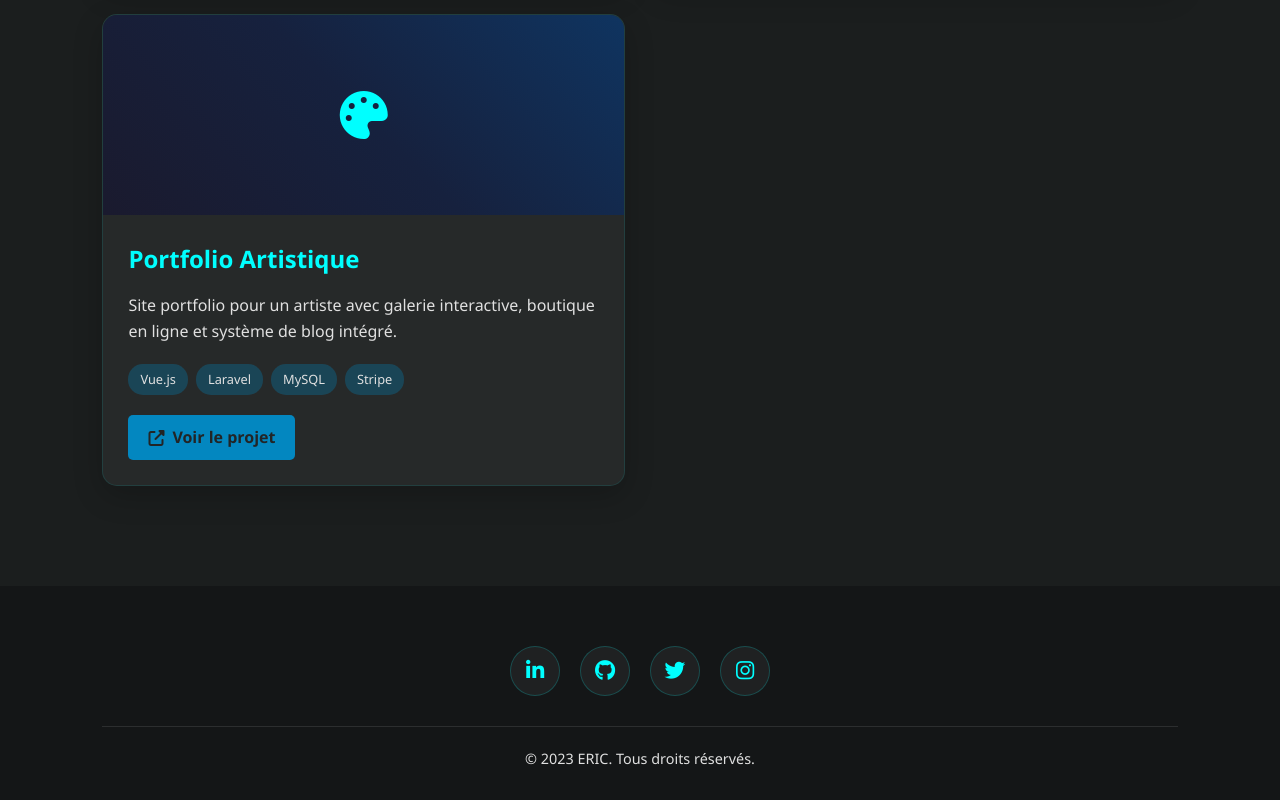
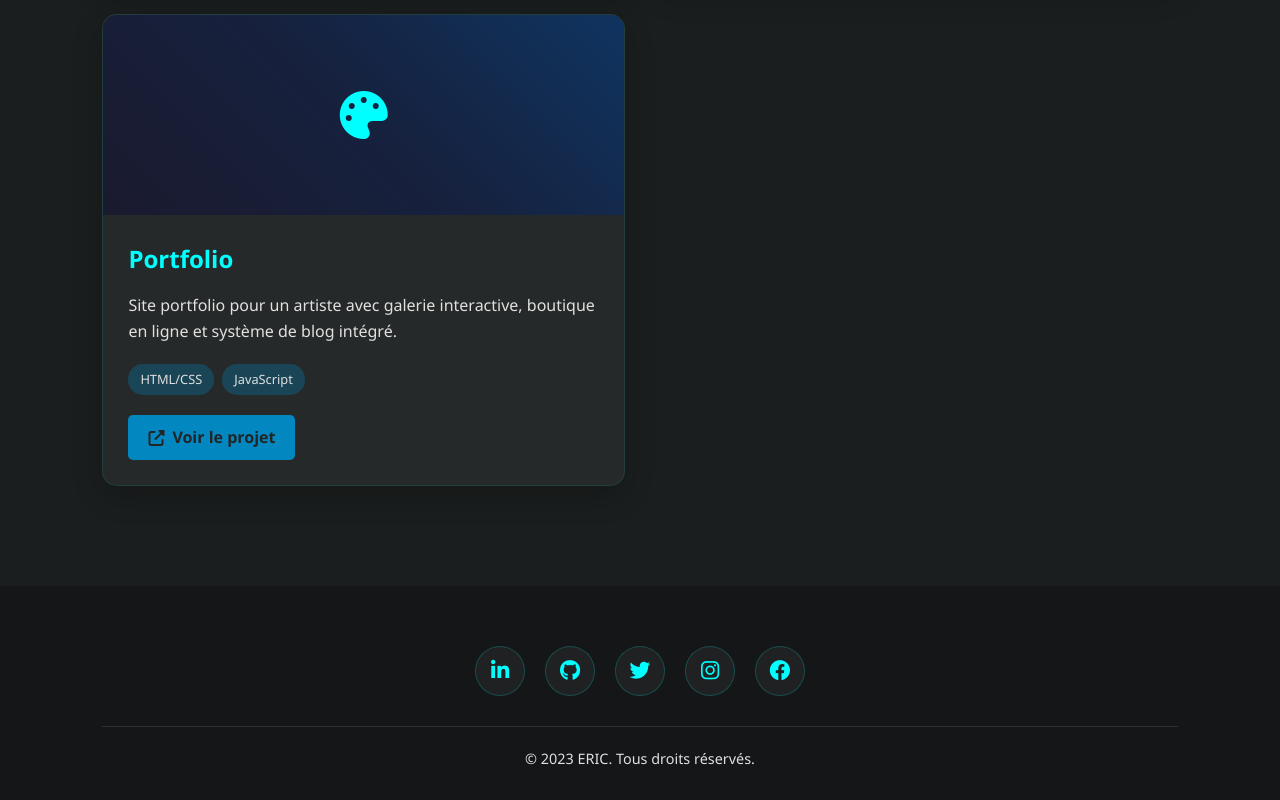
Before and after one commit to AshEric34/eric-portfolio, a plain HTML site: page public/index.html in a window 1280 px wide. Shown: the part 3147-3947 px from the top of the page. Drawn offline with Linux system fonts and the light colour scheme.

Commit message:
petit edition projet

```diff
--- a/public/index.html
+++ b/public/index.html
@@ -289,13 +289,11 @@
                     <i class="fas fa-palette"></i>
                 </div>
                 <div class="project-content">
-                    <h3>Portfolio Artistique</h3>
+                    <h3>Portfolio</h3>
                     <p>Site portfolio pour un artiste avec galerie interactive, boutique en ligne et système de blog intégré.</p>
                     <div class="project-tags">
-                        <span class="project-tag">Vue.js</span>
-                        <span class="project-tag">Laravel</span>
-                        <span class="project-tag">MySQL</span>
-                        <span class="project-tag">Stripe</span>
+                        <span class="project-tag">HTML/CSS</span>
+                        <span class="project-tag">JavaScript</span>
                     </div>
                     <a href="#" class="project-link">
                         <i class="fas fa-external-link-alt"></i> Voir le projet
@@ -310,9 +308,10 @@
         <div class="footer-content">
             <div class="social-links">
                 <a href="#" class="social-link"><i class="fab fa-linkedin-in"></i></a>
-                <a href="#" class="social-link"><i class="fab fa-github"></i></a>
+                <a href="" class="social-link"><i class="fab fa-github"></i></a>
                 <a href="#" class="social-link"><i class="fab fa-twitter"></i></a>
                 <a href="#" class="social-link"><i class="fab fa-instagram"></i></a>
+                <a href="#" class="social-link"><i class="fab fa-facebook"></i></a>
             </div>
             <p class="copyright">© 2023 ERIC. Tous droits réservés.</p>
         </div>
```
